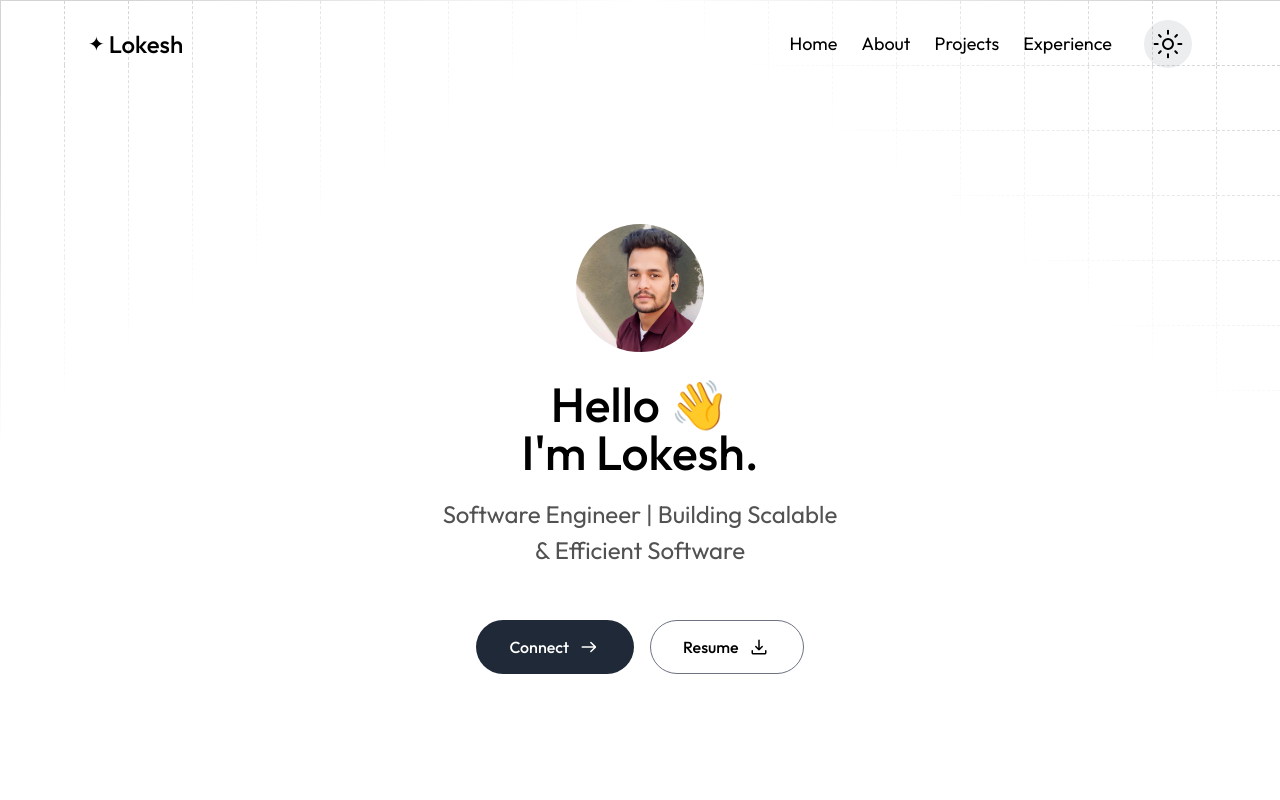
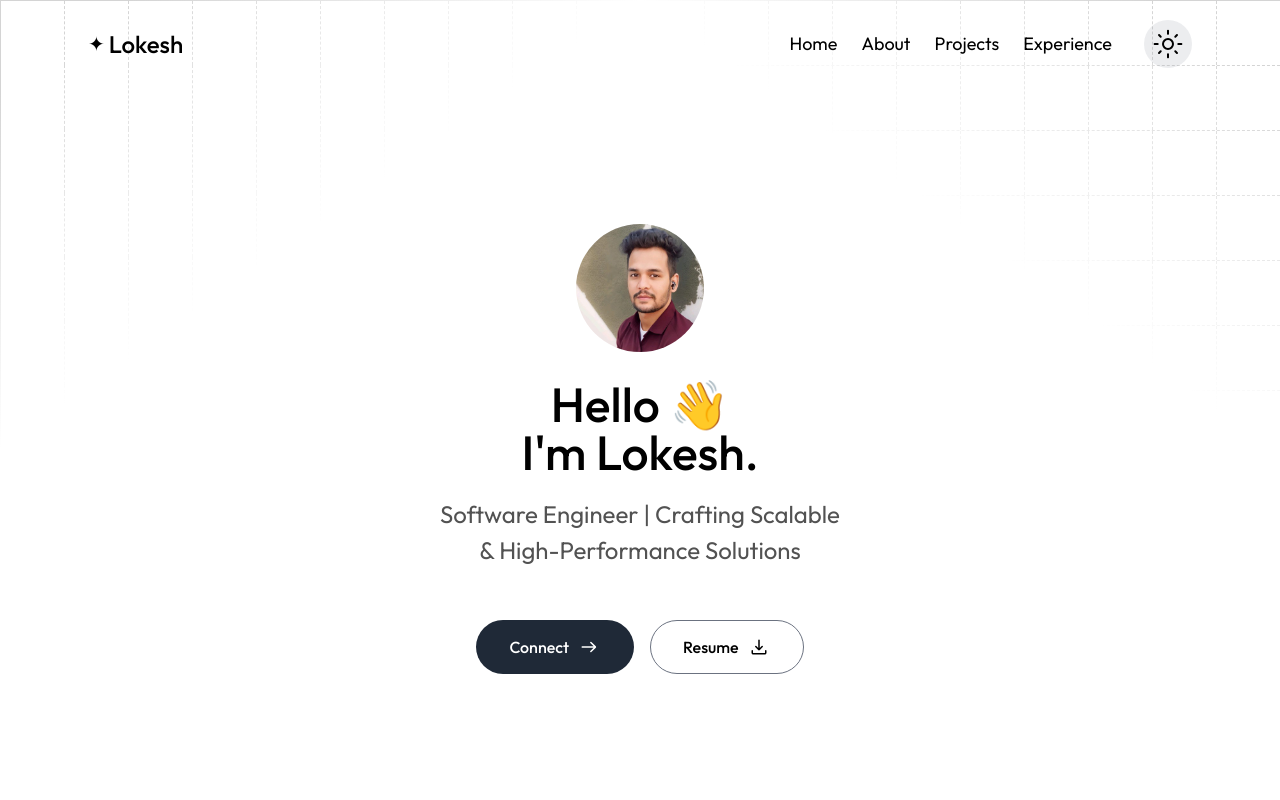
Before and after one commit to lokeshchauhan521/Portfolio2.0, a Next.js app: page / in a window 1280 px wide. Shown: the top 800 px of the page. Built offline with nearby package versions, Linux system fonts and the light colour scheme; a web font is replaced by a local one.

Commit message:
change in the title

```diff
--- a/app/components/AppTheme.tsx
+++ b/app/components/AppTheme.tsx
@@ -11,7 +11,6 @@ const AppTheme = () => {
 
   useEffect(() => {
     dispatch(setTheme(getSavedTheme()))
-    // eslint-disable-next-line react-hooks/exhaustive-deps
   }, [])
 
   useEffect(() => {
--- a/app/components/Introduction.tsx
+++ b/app/components/Introduction.tsx
@@ -10,7 +10,7 @@ const Introduction = () => {
         Hello 👋 <br /> I&apos;m Lokesh.
       </h1>
       <p className="text-2xl leading-9 text-light">
-        Software Engineer | Building Scalable <br />& Efficient Software
+      Software Engineer | Crafting Scalable <br/>& High-Performance Solutions
       </p>
       <div className="flex items-center gap-4 py-8 max-sm:flex-col">
         <a href="#contact" className="btn-primary">
--- a/app/layout.tsx
+++ b/app/layout.tsx
@@ -21,7 +21,7 @@ const ovo = Ovo({
 
 export const metadata: Metadata = {
   title: 'Lokesh Chauhan',
-  description: 'Software Engineer | Building Scalable & Efficient Software',
+  description: 'Software Engineer | Crafting Scalable & High-Performance Solutions',
   icons: [
     {
       rel: 'icon',
```
Also changed, not shown: 1 other file (tests, documents, lock files or other folders).
